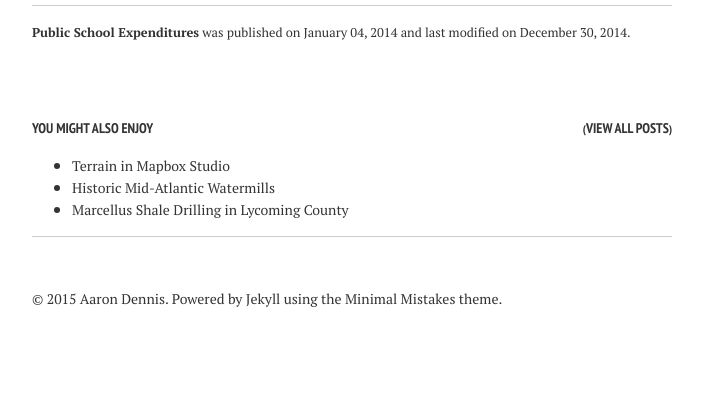
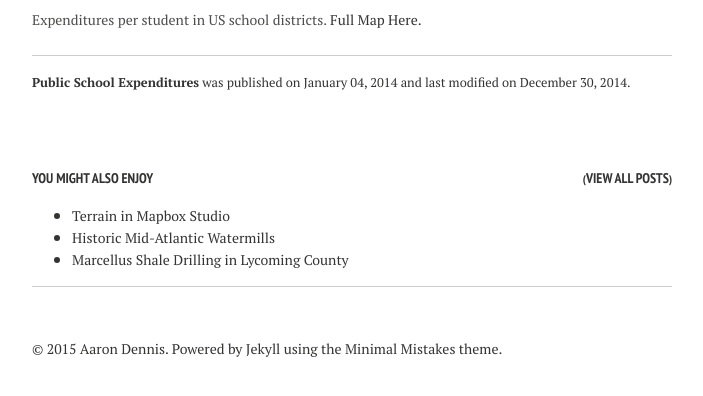
Before and after one commit to Joe-Robertson/aaronpdennis.github.io, a Jekyll site: the page built from _posts/2014-1-4-public-school-funding-inequality.md, in a window 1280 px wide, cut to the strip 722-1129 px from the top of the page. Shown: the top 396 px of the strip, without its empty margins (288-991 px from the left). Built offline with Jekyll 4.4.1, drawn with Linux system fonts in a browser that asks for light colours; nearby versions of some CDN libraries; before the commit the page ends 1079 px from its top, so only the background shows below that.

Commit message:
link to full map

```diff
--- a/_posts/2014-1-4-public-school-funding-inequality.md
+++ b/_posts/2014-1-4-public-school-funding-inequality.md
@@ -13,6 +13,6 @@ image:
 
 
 <figure>
-	<iframe width="100%" height="500px" frameBorder="0" src="https://a.tiles.mapbox.com/v4/aarondennis.a3832b50.html?access_token=pk.eyJ1IjoiYWFyb25kZW5uaXMiLCJhIjoiem5LLURoYyJ9.T3tswGTI5ve8_wE-a02cMw"></iframe>
-	<figcaption>Expenditures per student in US school districts.</figcaption>
+	<iframe width="100%" height="550px" frameBorder="0" src="https://a.tiles.mapbox.com/v4/aarondennis.a3832b50.html?access_token=pk.eyJ1IjoiYWFyb25kZW5uaXMiLCJhIjoiem5LLURoYyJ9.T3tswGTI5ve8_wE-a02cMw"></iframe>
+	<figcaption>Expenditures per student in US school districts. <a href="https://api.tiles.mapbox.com/v4/aarondennis.a3832b50/page.html?access_token=pk.eyJ1IjoiYWFyb25kZW5uaXMiLCJhIjoiem5LLURoYyJ9.T3tswGTI5ve8_wE-a02cMw#5/37.370/-83.298">Full Map Here.</a></figcaption>
 </figure>
```
